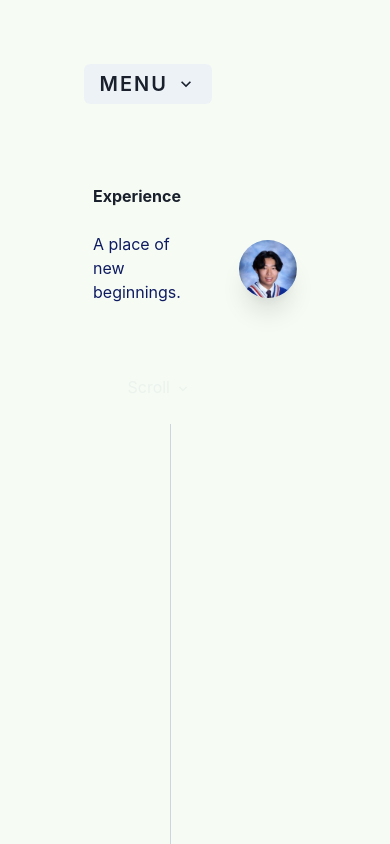
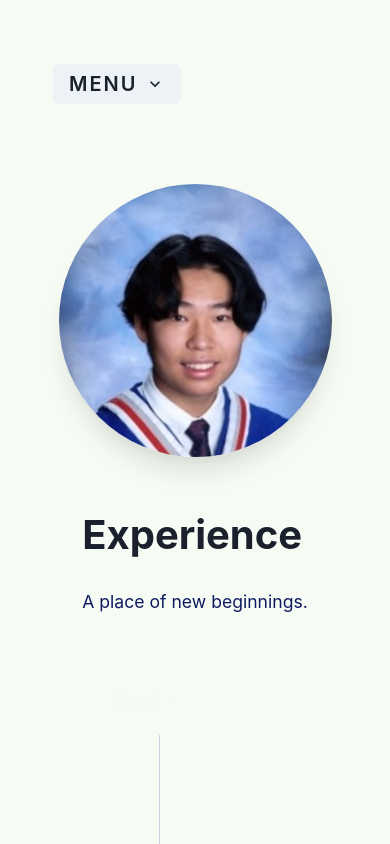
Before and after one commit to andyh031/portfolio, a React (Create React App) app: page /experience in a window 390 px wide. Shown: the top 844 px of the page. Built offline with nearby package versions, Linux system fonts and the light colour scheme.

Commit message:
mobile optimization complete, dynamic resizing and formatting changes

```diff
--- a/src/components/Experience.js
+++ b/src/components/Experience.js
@@ -43,18 +43,28 @@ export default function Experience({ setBkgColor }) {
         width="clamp(300px, 70vw, 1000px)"
         marginTop="6rem"
       >
-        <Box minH="70vh" marginInline="3rem">
+        <Box minH="70vh" marginInline={{ md: 'minmax(1rem, 3rem)' }}>
           <Flex
             gap="3rem"
             justifyContent="space-between"
-            flexDirection={{ sm: 'column-reverse', md: 'row' }}
-            alignItems={{ sm: 'center', md: 'stretch' }}
+            flexDirection={{
+              base: 'column-reverse',
+              sm: 'column-reverse',
+              md: 'row',
+            }}
+            alignItems={{ base: 'center', sm: 'center', md: 'stretch' }}
           >
             <VStack gap="1.5rem" alignItems="flex-start">
-              <Text fontSize={{ sm: '3rem', md: '4rem' }} fontWeight="bold">
+              <Text
+                fontSize={{ base: '2.5rem', sm: '3.5rem', md: '3.5rem' }}
+                fontWeight="bold"
+              >
                 Experience
               </Text>
-              <Text color="#0f1b61" fontSize={{ sm: '1.3rem', md: '1.5rem' }}>
+              <Text
+                color="#0f1b61"
+                fontSize={{ base: '1.1rem', sm: '1.5rem', md: '1.5rem' }}
+              >
                 A place of new beginnings.
               </Text>
               <Box
@@ -108,8 +118,14 @@ export default function Experience({ setBkgColor }) {
                 boxShadow="xl"
                 position="sticky"
                 top="15rem"
-                maxW={{ sm: '300px', md: 'clamp(225px,20vw,400px)' }}
-                h={{ sm: '300px', md: 'clamp(225px, 20vw, 400px)' }}
+                maxW={{
+                  base: 'clamp(200px, 70vw, 350px)',
+                  sm: 'clamp(300px,30vw,400px)',
+                }}
+                h={{
+                  base: 'clamp(200px, 70vw, 350px)',
+                  sm: 'clamp(300px,30vw,400px)',
+                }}
                 borderRadius="50%"
                 objectFit="cover"
                 src={gradImage}
--- a/src/components/Header.js
+++ b/src/components/Header.js
@@ -27,17 +27,13 @@ export default function Header({ setShowDocText }) {
       position="sticky"
       top="1rem"
       margin="auto"
-      w={{ base: '90vw', md: '70vw', xl: '1200px' }}
-      paddingInline="4rem"
+      width="clamp(300px, 70vw, 1000px)"
+      paddingInline={{ base: '0.5rem', sm: '3rem' }}
       paddingTop="3rem"
     >
       <Flex justifyContent="space-between">
         <Menu>
           <Button
-            _hover={{
-              letterSpacing: '0.3rem',
-              bgColor: 'gray.400',
-            }}
             letterSpacing="0.1em"
             fontSize="xl"
             fontWeight="semibold"
@@ -85,7 +81,7 @@ function ExpandedHeader() {
       <HStack>
         <Box
           as={motion.div}
-          w="75px"
+          w={{ base: '0', sm: '75px' }}
           variants={{
             hidden: { opacity: 0, x: 200 },
             visible: { opacity: 1, x: 0 },
@@ -125,7 +121,7 @@ function ExpandedHeader() {
           </motion.li>
         </motion.ul>
       </HStack>
-      <Link href="/" fontSize="3em">
+      <Link href="/" fontSize={{ base: '1.2rem', sm: '2.1rem', md: '3rem' }}>
         <motion.div
           className="link"
           variants={{
@@ -139,7 +135,10 @@ function ExpandedHeader() {
           Home
         </motion.div>
       </Link>
-      <Link href="/projects" fontSize="3em">
+      <Link
+        href="/projects"
+        fontSize={{ base: '1.2rem', sm: '2.1rem', md: '3rem' }}
+      >
         <motion.div
           className="link"
           variants={{
@@ -153,7 +152,10 @@ function ExpandedHeader() {
           Projects
         </motion.div>
       </Link>
-      <Link href="/experience" fontSize="3em">
+      <Link
+        href="/experience"
+        fontSize={{ base: '1.2rem', sm: '2.1rem', md: '3rem' }}
+      >
         <motion.div
           className="link"
           variants={{
--- a/src/components/Homepage.js
+++ b/src/components/Homepage.js
@@ -153,11 +153,11 @@ export default function Homepage({ setBkgColor }) {
                 position="sticky"
                 top="15rem"
                 maxW={{
-                  base: 'clamp(200px, 90vw, 300px)',
+                  base: 'clamp(200px, 70vw, 350px)',
                   sm: 'clamp(300px,30vw,400px)',
                 }}
                 h={{
-                  base: 'clamp(200px, 90vw, 300px)',
+                  base: 'clamp(200px, 70vw, 350px)',
                   sm: 'clamp(300px, 30vw, 400px)',
                 }}
                 borderRadius="50%"
--- a/src/components/Projects.js
+++ b/src/components/Projects.js
@@ -70,14 +70,24 @@ export default function Projects({ setBkgColor }) {
           <Flex
             gap="3rem"
             justifyContent="space-between"
-            flexDirection={{ sm: 'column-reverse', md: 'row' }}
-            alignItems={{ sm: 'center', md: 'stretch' }}
+            flexDirection={{
+              base: 'column-reverse',
+              sm: 'column-reverse',
+              md: 'row',
+            }}
+            alignItems={{ base: 'center', sm: 'center', md: 'stretch' }}
           >
             <VStack gap="1.5rem" alignItems="flex-start">
-              <Text fontSize={{ sm: '3rem', md: '4rem' }} fontWeight="bold">
+              <Text
+                fontSize={{ base: '3rem', sm: '3rem', md: '4rem' }}
+                fontWeight="bold"
+              >
                 Projects
               </Text>
-              <Text color="#0f1b61" fontSize={{ sm: '1.3rem', md: '1.5rem' }}>
+              <Text
+                color="#0f1b61"
+                fontSize={{ base: '1.3rem', sm: '1.3rem', md: '1.5rem' }}
+              >
                 An expression of creativity and innovation.
               </Text>
               <Box
@@ -132,11 +142,11 @@ export default function Projects({ setBkgColor }) {
                 position="sticky"
                 top="15rem"
                 maxW={{
-                  base: '200px',
+                  base: 'clamp(200px, 70vw, 350px)',
                   sm: 'clamp(300px,30vw,400px)',
                 }}
                 h={{
-                  base: '200px',
+                  base: 'clamp(200px, 70vw, 350px)',
                   sm: 'clamp(300px, 30vw, 400px)',
                 }}
                 borderRadius="50%"
@@ -181,10 +191,12 @@ function Project({ title, image, description, link, technologies }) {
   }, [isInView]);
   return (
     <Box
+      fontSize={{ base: '0.8rem', sm: '1rem' }}
       ref={ref}
       as={motion.div}
       animate={boxControls}
-      p="5rem"
+      paddingBlock="5rem"
+      marginInline="1rem"
       borderTop="solid 1px"
       borderTopColor="gray.300"
     >
@@ -192,8 +204,8 @@ function Project({ title, image, description, link, technologies }) {
         gap="5rem"
         flexDirection={{
           base: 'column-reverse',
-          md: 'column-reverse',
-          lg: 'row',
+          sm: 'column-reverse',
+          md: 'row',
         }}
         alignItems="center"
       >
```
